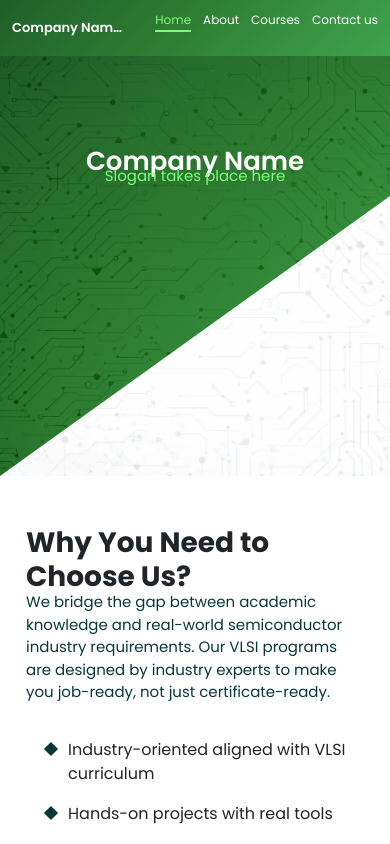
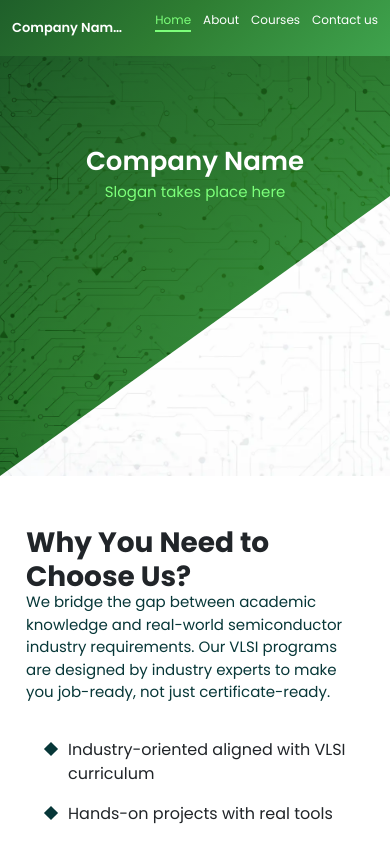
Before and after one commit to Akash-715/VLSI-Application, a React (Vite) app: page / in a window 390 px wide. Shown: the top 844 px of the page. Built offline with nearby package versions, Linux system fonts and the light colour scheme; a web font is replaced by a local one.

Commit message:
few chnges in hero section.

```diff
--- a/src/App.css
+++ b/src/App.css
@@ -64,7 +64,7 @@
 }
 
 #slogan{
-    padding: 0px 10px 0px 150px;
+    padding: 20px 10px 0px 150px;
     color: #7CFF7A;
     font-family: "poppins";
     font-size: 18px;
@@ -343,7 +343,7 @@
   }
 
   #slogan{
-      padding: 0 16px;
+      padding:16px;
       text-align: center;
       font-size: 15px;
   }
```
